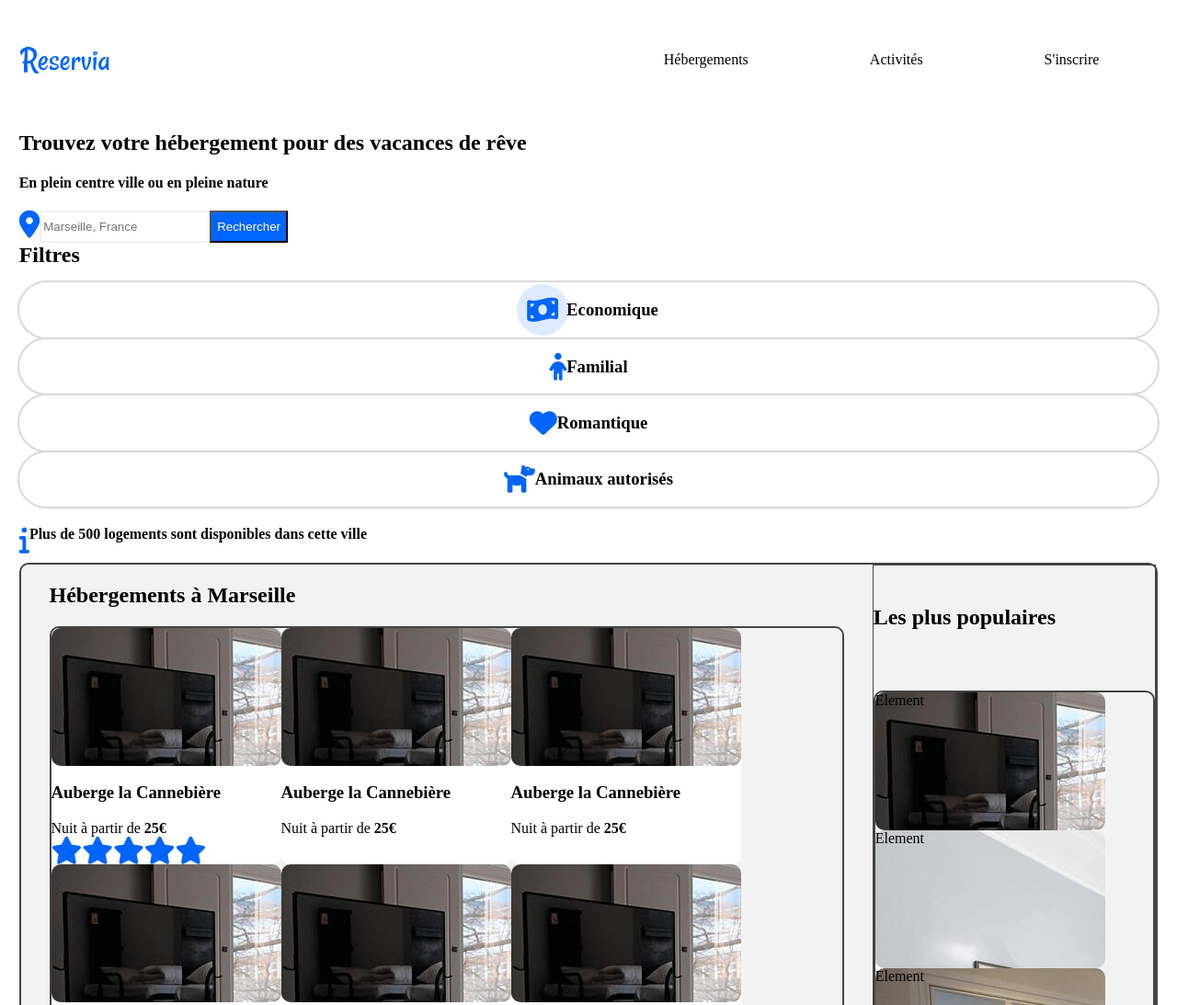
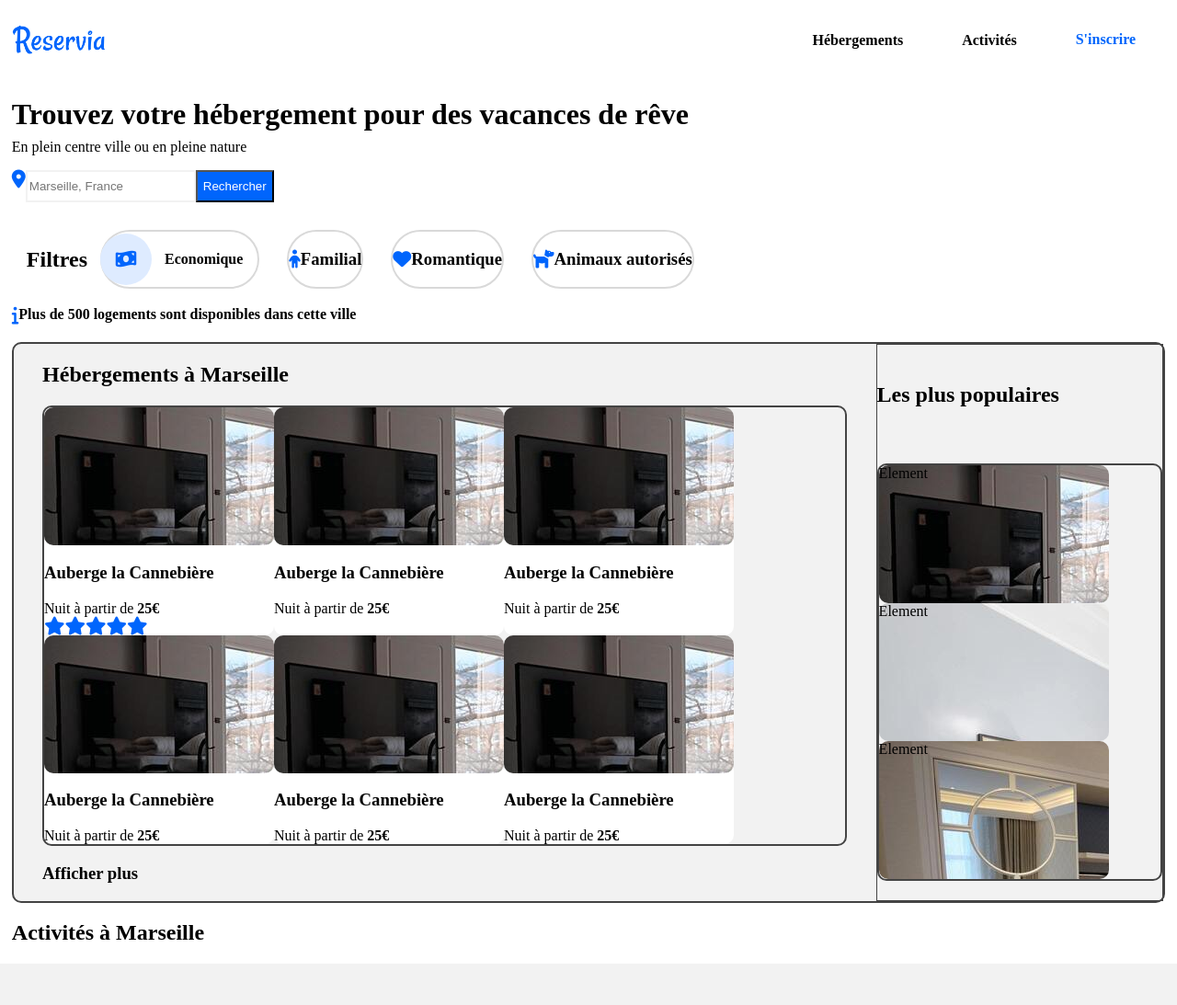
Before and after one commit to HilalAmeziane/AmezianeHilal_04.11.2020_2, a plain HTML site: page index.html in a window 1280 px wide. Shown: the top 1093 px of the page at 92% size. Drawn offline with Linux system fonts and the light colour scheme.

Commit message:
Ordonnancement des filtres sur une ligne et modification de l'emplacement du menu

```diff
--- a/index.html
+++ b/index.html
@@ -10,25 +10,22 @@
 	<body>
 		<div id="corps">
 		<!-- Menu -->
-		<header>
+		<header class="header">
 			<img class="logo" src="images/logo.png" alt="logo">
-			<nav>
-				<div id="divMenu">
-					<ul class="nav__links">
-						<li><a href="#">Hébergements</a></li>
-						<li><a href="#">Activités</a></li>
-						<li id="inscription"><a href="#">S'inscrire</a></li>
-					</ul>
-				</div>
+			<nav class="headerNav">
+				<a class= "headerNavLink" href="#">Hébergements</a>
+				<a class= "headerNavLink" href="#">Activités</a>
+				<a class= "signupButton" href="#">S'inscrire</a>
 			</nav>
 		</header>
-		<h2>Trouvez votre hébergement pour des vacances de rêve </h2>
-        <h4>En plein centre ville ou en pleine nature</h4>
+
+		<h1 class="rechercheTitre">Trouvez votre hébergement pour des vacances de rêve </h1>
+        <p class="rechercheTitreSousTitre">En plein centre ville ou en pleine nature</p>
 
 		<div>
-			<div id="mapsIcon">
+			<span id="mapsIcon">
 				<i class="fas fa-map-marker-alt"></i>
-			</div>
+			</span>
 			<div id="textFieldSearch">
 				<input type="text" placeholder="Marseille, France" id="fPosition">
 				<br>
@@ -44,7 +41,7 @@
 			<div id="filtreRechercheIconeBillet">
 				<i class="fas fa-money-bill-wave"></i>
 			</div>
-            <h3>Economique</h3>
+            <span class="filtreRechercheTitre">Economique</span>
         </div>
 
         <div id="divIcon">
--- a/style.css
+++ b/style.css
@@ -3,12 +3,49 @@
     box-sizing: border-box;
 }
 
+body{
+	margin:0;
+	padding:0;
+	font-family: "Raleway", "Sans serif";
+}
 
 #corps {
     margin-left: 1%;
     margin-right: 1%;
 }
 
+.headerNav{
+	display: flex;
+    align-items: center;
+    grid-area: navbar;
+}
+
+.headerNavLink:hover {
+	border-top: 3px solid #0065FC;
+	color:#0065FC;
+}
+
+.headerNavLink {
+	border-top: 3px solid #ffffff;
+	font-weight: 600;
+}
+
+.signupButton{
+	font-weight: 800;
+	color:#0065FC;
+}
+
+#rechercheEntete{
+	margin-bottom: 0.5rem;
+}
+
+.rechercheTitre{
+	margin-bottom: 0.5rem;
+}
+
+.rechercheTitreSousTitre{
+	margin-top: 0;
+}
 
 @import url('https://fonts.googleapis.com/css?family=Inconsolata/Raleway');
 li, a
@@ -38,8 +75,7 @@ header
 .logo
 {
 	cursor: pointer;
-	width: 8%;
-	height: 8%;
+    height: 3rem;
 }
 
 .nav__links
@@ -52,14 +88,14 @@ header
 	display: inline-block;
 }
 
-.nav__links li a:hover
+.nav__links li[data-active=true]
 {
     color:#0065FC;
 }
 
 .nav__links li:hover
 {
-    border-top: 2.5px solid #0065FC;
+	border-top: 3px solid #0065FC;
 }
 
 #divMenu {
@@ -73,7 +109,7 @@ header
 /* Modifications d'ensemble */
 i.fas
 {
-	font-size: 30px;
+	font-size: 20px;
 	color:#0065FC;
     border-radius: 50%;
     float: left;
@@ -81,7 +117,7 @@ i.fas
 
 #mapsIcon
 {
-    background-color: #F2F2F2;
+	background-color: #F2F2F2;
 }
 
 
@@ -90,7 +126,7 @@ i.fas
 }
 
 i.fas.fa-map-marker-alt {
-    border-color: red;
+	font-weight: 900;
 }
 
 input#fPosition {
@@ -113,12 +149,23 @@ button#btnSearch {
 	align-items: center;
 	justify-content: center;
 	margin: -2px;
+	margin-right: 2rem;
+	cursor: pointer;
+	font-weight: bold;
 }
 
 .filtreRechercheTitre{
-    margin: 0px 2rem 1rem 0;
+    margin: 0 2rem 1rem 0;
     display: flex;
-    align-items: center;
+	align-items: center;
+	margin: 0 1rem;
+}
+
+.filtreRechercheTitre{
+    margin: 0 2rem 1rem 0;
+    display: flex;
+	align-items: center;
+	margin: 0 1rem;
 }
 
 #filtreRechercheIconeBillet{
@@ -190,9 +237,10 @@ button#btnSearch {
 	border-radius: 10px;
 }
 
-#FiltreRecherche{
+#filtreRecherche{
 	display: flex;
 	flex-wrap: wrap;
+	margin-top: 2rem;
 }
 
 /* Footer */
```
